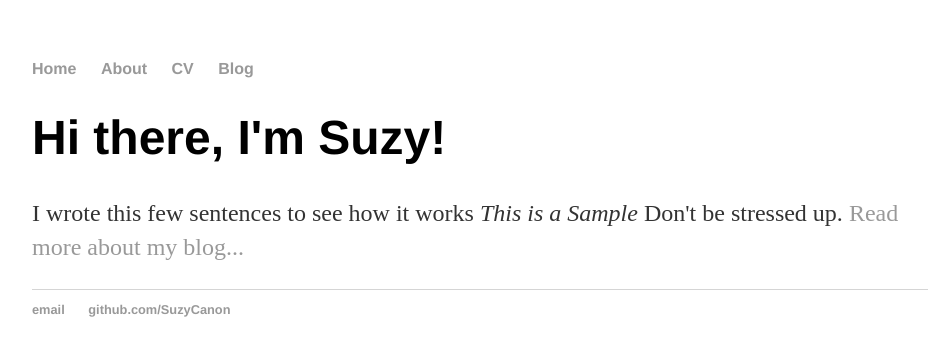
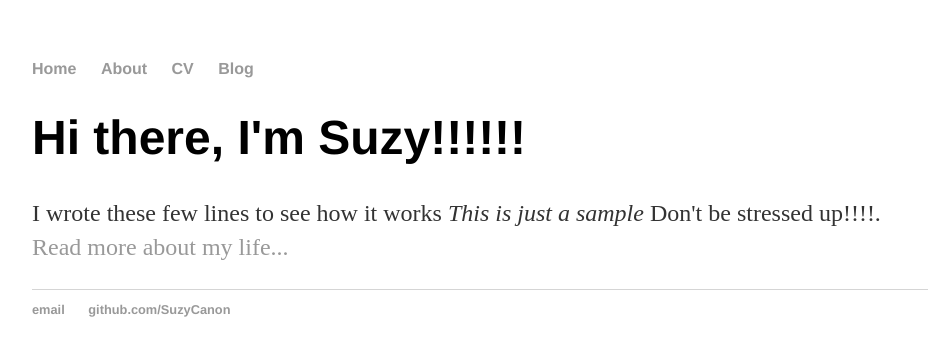
Before and after one commit to SuzyCanon/SuzyCanon.github.io, a Jekyll site: the page built from index.html, in a window 1280 px wide. Shown: the top 356 px of the page, without its empty margins (160-1088 px from the left). Built offline with Jekyll 4.4.1, drawn with Linux system fonts in a browser that asks for light colours.

Commit message:
Update index.html

```diff
--- a/index.html
+++ b/index.html
@@ -1,30 +1,8 @@
-<!DOCTYPE html>
-<html>
-	<head>
-		<title>Suzy , Hello Everybody</title>
-		<!-- link to main stylesheet -->
-		<link rel="stylesheet" type="text/css" href="/css/main.css">
-	</head>
-	<body>
-		<nav>
-    		<ul>
-        		<li><a href="/">Home</a></li>
-	        	<li><a href="/about">About</a></li>
-        		<li><a href="/cv">CV</a></li>
-        		<li><a href="/blog">Blog</a></li>
-    		</ul>
-		</nav>
-		<div class="container">
-    		<div class="blurb">
-        		<h1>Hi there, I'm Suzy!</h1>
-				<p>I wrote this few sentences to see how it works <em>This is a Sample</em> Don't be stressed up. <a href="/about">Read more about my blog...</a></p>
-    		</div><!-- /.blurb -->
-		</div><!-- /.container -->
-		<footer>
-    		<ul>
-        		<li><a href="mailto:djomosuzy@yahoo.fr">email</a></li>
-        		<li><a href="https://github.com/SuzyCanon">github.com/SuzyCanon</a></li>
-			</ul>
-		</footer>
-	</body>
-</html>
+---
+layout: default
+title: Hank Quinlan, Horrible Cop
+---
+<div class="blurb">
+	<h1>Hi there, I'm Suzy!!!!!!</h1>
+	<p>I wrote these few lines to see how it works <em>This is just a sample</em> Don't be stressed up!!!!. <a href="/about">Read more about my life...</a></p>
+</div><!-- /.blurb -->
```
